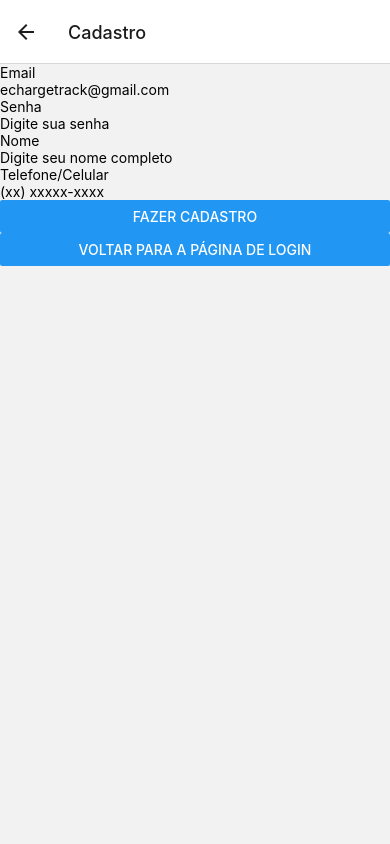
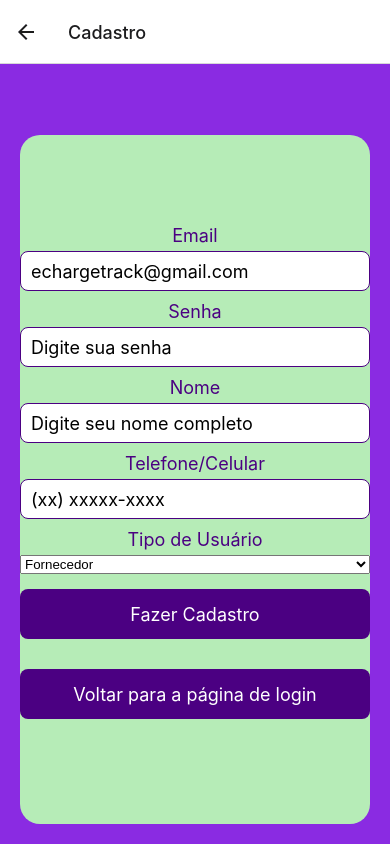
Before and after one commit to joaovsantos018/echargetrack, a React Native app: screen /Cadastro in a window 390 px wide. Built offline with nearby package versions, Linux system fonts and the light colour scheme.

Commit message:
cadastro/login pronto

```diff
--- a/package.json
+++ b/package.json
@@ -10,6 +10,7 @@
   },
   "dependencies": {
     "@react-native-community/masked-view": "^0.1.11",
+    "@react-native-picker/picker": "^2.8.1",
     "@react-navigation/native": "^6.1.18",
     "@react-navigation/native-stack": "^6.11.0",
     "expo": "~51.0.28",
--- a/src/components/FormLogin/form.js
+++ b/src/components/FormLogin/form.js
@@ -1,5 +1,5 @@
 import React, { useState } from 'react';
-import { View, Text, TextInput, StyleSheet, Button, TouchableOpacity } from 'react-native';
+import { View, Text, TextInput, StyleSheet, TouchableOpacity, KeyboardAvoidingView, Platform } from 'react-native';
 import Ionicons from '@expo/vector-icons/Ionicons';
 
 export default function Form({ navigation }) {
@@ -24,7 +24,12 @@ export default function Form({ navigation }) {
     };
 
     return (
-        <View style={styles.container}>
+        <KeyboardAvoidingView
+            style={styles.container}
+            behavior={Platform.OS === 'ios' ? 'padding' : 'height'}
+            keyboardVerticalOffset={100} // ajuste conforme necessário
+        >
+            <View style={styles.inner}>
                 <Text style={styles.label}>Email</Text>
                 <View style={styles.inputContainer}>
                     <Ionicons name="person-circle-outline" size={24} color="black" style={styles.icon} />
@@ -65,40 +70,38 @@ export default function Form({ navigation }) {
                 </TouchableOpacity>
                 <Text style={styles.message}>{messageResultLogin}</Text>
             </View>
+        </KeyboardAvoidingView>
     );
 }
 
 const styles = StyleSheet.create({
     container: {
-        borderRadius: 20,
         flex: 1,
-        padding: 20,
-        marginTop: 250,
         justifyContent: 'center',
-        alignItems: 'center', // Centraliza os itens horizontalmente
+    },
+    inner: {
+        padding: 24,
+        flex: 1,
+        justifyContent: 'center',
+        alignItems: 'center',
         backgroundColor: '#b6ecb7',
         shadowColor: '#000',
-        shadowOffset: {
-            width: 0,
-            height: 2,
-        },
+        shadowOffset: { width: 0, height: 2 },
         shadowOpacity: 0.25,
         shadowRadius: 4,
-        elevation: 5, // Para Android
+        elevation: 5,
     },
     label: {
         color: 'black',
         marginBottom: 5,
         fontSize: 18,
-        textAlign: 'center', // Centraliza o texto
+        textAlign: 'center',
     },
     inputContainer: {
         flexDirection: 'row',
         alignItems: 'center',
-        position: 'relative',
         marginVertical: 10,
-        width: '100%', // Para garantir que o contêiner ocupe toda a largura
-        alignItems: 'center', // Centraliza os ícones e os campos
+        width: '100%',
     },
     input: {
         height: 50,
@@ -129,18 +132,16 @@ const styles = StyleSheet.create({
         marginVertical: 10,
     },
     button: {
-        height: 40,
-        width: '80%', // Define a largura dos botões
-        borderWidth: 1,
-        borderColor: 'purple',
-        backgroundColor: 'white',
-        borderRadius: 8,
+        width: '80%',
+        height: 50,
         justifyContent: 'center',
         alignItems: 'center',
+        backgroundColor: '#4B0082',
+        borderRadius: 8,
         marginVertical: 10,
     },
     buttonText: {
-        color: 'purple',
+        color: '#fff',
         fontSize: 18,
     },
 });
--- a/src/components/MainCadastro/cadastro.js
+++ b/src/components/MainCadastro/cadastro.js
@@ -1,15 +1,31 @@
 import React from 'react';
-import {View, Text, TextInput} from 'react-native';
-import { NavigationContainer } from '@react-navigation/native';
-import { createNativeStackNavigator } from '@react-navigation/native-stack';
+import { View, StyleSheet, KeyboardAvoidingView, Platform, ScrollView } from 'react-native';
+import FormCadastro from '../formCadastro/formCadastro';
 import Title from '../Title/title';
-import FormCadastro from '../formCadastro/formCadastro';
-
 
 export default function Cadastro({ navigation }) {
     return (
-        <View>
-            <FormCadastro navigation={navigation} />
-        </View>
+        <KeyboardAvoidingView
+            style={styles.container}
+            behavior={Platform.OS === 'ios' ? 'padding' : 'height'}
+            keyboardVerticalOffset={90} // Ajuste conforme necessário
+        >
+            <ScrollView contentContainerStyle={styles.scrollContainer}>
+                <Title />
+                <FormCadastro navigation={navigation} />
+            </ScrollView>
+        </KeyboardAvoidingView>
     );
 }
+
+const styles = StyleSheet.create({
+    container: {
+        flex: 1,
+        backgroundColor: '#8A2BE2', // Cor de fundo roxa
+    },
+    scrollContainer: {
+        flexGrow: 1,
+        justifyContent: 'center',
+        padding: 20,
+    },
+});
--- a/src/components/formCadastro/formCadastro.js
+++ b/src/components/formCadastro/formCadastro.js
@@ -1,60 +1,68 @@
 import React, { useState } from 'react';
-import { NavigationContainer } from '@react-navigation/native';
-import { createNativeStackNavigator } from '@react-navigation/native-stack';
-import { View, Text, TextInput, Button, StyleSheet } from 'react-native';
+import { View, Text, TextInput, StyleSheet, Alert, TouchableOpacity } from 'react-native';
+import { Picker } from '@react-native-picker/picker';
 
-export default function FormCadastro({navigation, errorMessage }) {
+export default function FormCadastro({ navigation, errorMessage }) {
     const [email, setEmail] = useState('');
     const [password, setPassword] = useState('');
     const [nome, setNome] = useState('');
     const [celular, setCelular] = useState('');
     const [textButton, setTextButton] = useState('Fazer Cadastro');
+    const [tipoUsuario, setTipoUsuario] = useState('Fornecedor');
 
-    const handleLogin = () => {
-        if (email === '' || password === '') {
-            setMessageResultLogin('Por favor, preencha todos os campos');
-            alert('Por favor, preencha todos os campos');
-        } else if (email === 'echargetrack@gmail.com' && password === 'senha123') {
-            setMessageResultLogin('Login bem-sucedido');
-            alert('Login bem-sucedido');
-        } else {
-            setMessageResultLogin('Falha ao realizar login');
-            alert('Falha ao realizar login');
-        }
+    const handleSubmit = () => {
+        Alert.alert(`Nome: ${nome}\nEmail: ${email}\nCelular: ${celular}\nTipo de Usuário: ${tipoUsuario}`)
     };
 
     return (
-        <View >
+        <View style={styles.container}>
             <View>
-                <Text >Email</Text>
+                <Text style={styles.label}>Email</Text>
                 <TextInput
+                    style={styles.input}
                     placeholder='echargetrack@gmail.com'
                     keyboardType='default'
                     onChangeText={setEmail}
                     value={email}
                 />
-                <Text>Senha</Text>
+                <Text style={styles.label}>Senha</Text>
                 <TextInput
+                    style={styles.input}
                     placeholder='Digite sua senha'
                     secureTextEntry={true}
                     onChangeText={setPassword}
                     value={password}
                 />
-                <Text>Nome</Text>
+                <Text style={styles.label}>Nome</Text>
                 <TextInput
+                    style={styles.input}
                     placeholder='Digite seu nome completo'
                     onChangeText={setNome}
                     value={nome}
                 />
-                <Text>Telefone/Celular</Text>
+                <Text style={styles.label}>Telefone/Celular</Text>
                 <TextInput
+                    style={styles.input}
                     placeholder='(xx) xxxxx-xxxx'
                     onChangeText={setCelular}
                     value={celular}
                 />
-                <Button title={textButton} onPress={handleLogin} />
-                <Button title='Voltar para a página de login'
-                onPress={() => navigation.navigate('Login')} />
+                <Text style={styles.label}>Tipo de Usuário</Text>
+                <Picker
+                    selectedValue={tipoUsuario}
+                    onValueChange={(itemValue) => setTipoUsuario(itemValue)}
+                >
+                    <Picker.Item label="Fornecedor" value="Fornecedor" />
+                    <Picker.Item label="Instalador" value="Instalador" />
+                </Picker>
+
+                <TouchableOpacity style={styles.button} onPress={handleSubmit}>
+                    <Text style={styles.buttonText}>{textButton}</Text>
+                </TouchableOpacity>
+
+                <TouchableOpacity style={styles.button} onPress={() => navigation.navigate('Login')}>
+                    <Text style={styles.buttonText}>Voltar para a página de login</Text>
+                </TouchableOpacity>
             </View>
         </View>
     );
@@ -65,74 +73,39 @@ const styles = StyleSheet.create({
         borderRadius: 20,
         flex: 1,
         padding: 20,
-        marginTop: 250,
         justifyContent: 'center',
-        alignItems: 'center', // Centraliza os itens horizontalmente
+        alignItems: 'center',
         backgroundColor: '#b6ecb7',
-        shadowColor: '#000',
-        shadowOffset: {
-            width: 0,
-            height: 2,
-        },
-        shadowOpacity: 0.25,
-        shadowRadius: 4,
-        elevation: 5, // Para Android
     },
     label: {
-        color: 'black',
+        color: '#4B0082',
         marginBottom: 5,
         fontSize: 18,
-        textAlign: 'center', // Centraliza o texto
+        textAlign: 'center',
     },
-    inputContainer: {
-        flexDirection: 'row',
-        alignItems: 'center',
-        position: 'relative',
-        marginVertical: 10,
-        width: '100%', // Para garantir que o contêiner ocupe toda a largura
-        alignItems: 'center', // Centraliza os ícones e os campos
-    },
+
     input: {
-        height: 50,
+        height: 40,
+        width: 350,
         backgroundColor: '#FFF',
-        paddingLeft: 40,
+        paddingLeft: 10,
         borderRadius: 8,
         fontSize: 18,
-        borderColor: '#E4E7EB',
+        borderColor: '#4B0082',
         borderWidth: 1,
-        flex: 1,
-    },
-    icon: {
-        position: 'absolute',
-        left: 10,
-        zIndex: 10,
-        color: 'black',
-    },
-    passwordIcon: {
-        position: 'absolute',
-        right: 10,
-        zIndex: 10,
-        bottom: -12,
-        color: 'black',
-    },
-    message: {
-        color: 'black',
-        textAlign: 'center',
-        marginVertical: 10,
+        marginBottom: 10,
     },
     button: {
-        height: 40,
-        width: '80%', // Define a largura dos botões
-        borderWidth: 1,
-        borderColor: 'purple',
-        backgroundColor: 'white',
-        borderRadius: 8,
+        height: 50,
         justifyContent: 'center',
         alignItems: 'center',
-        marginVertical: 10,
+        backgroundColor: '#4B0082',
+        borderRadius: 8,
+        marginVertical: 15, // Aumente a margem vertical
     },
+
     buttonText: {
-        color: 'purple',
+        color: '#fff',
         fontSize: 18,
     },
 });
```
Also changed, not shown: 1 other file (tests, documents, lock files or other folders). Lines whose indentation alone changed are shown as unchanged.
